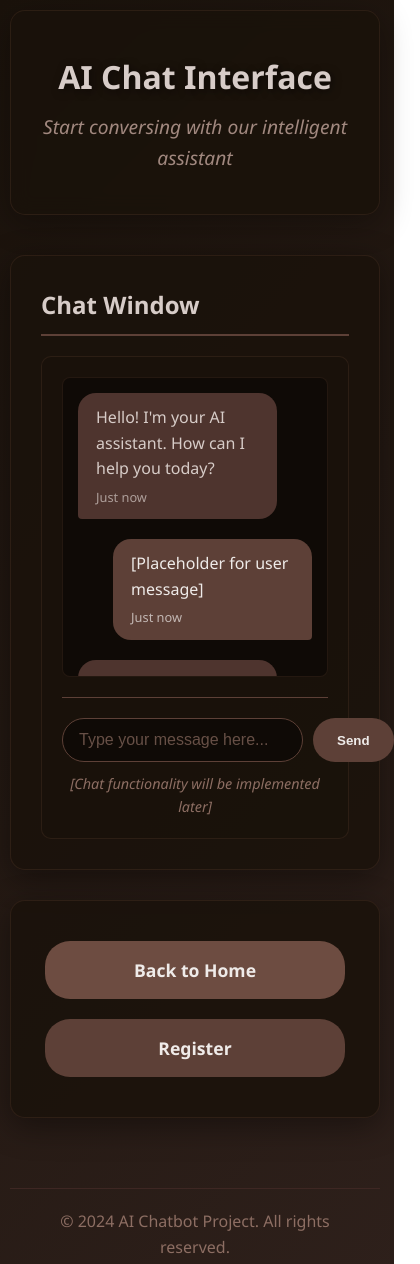
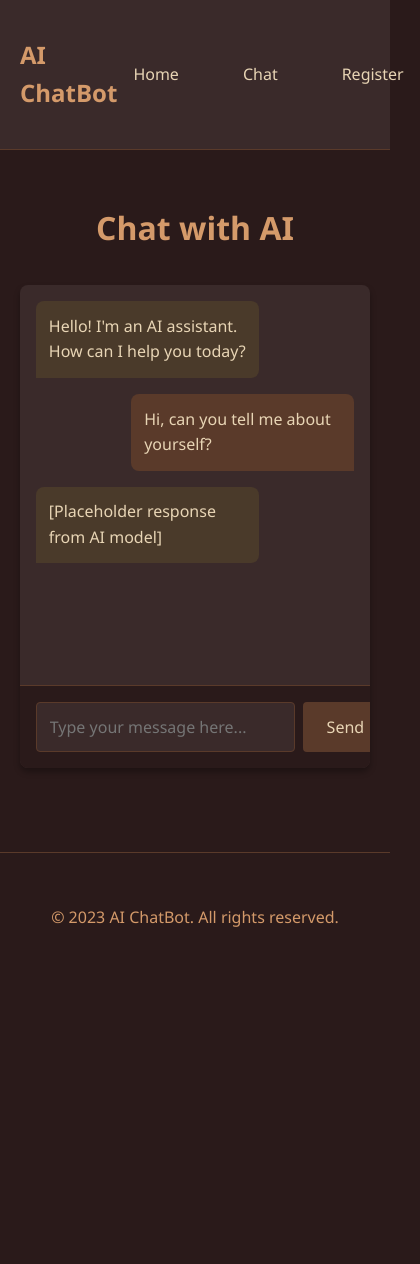
Before and after one commit to NoseCat/NoseCat.github.io, a plain HTML site: page chat.html in a window 390 px wide. Shown: the top 1264 px of the page, 420 px wide, since content can reach past the window. After the commit the page ends 982 px from the top, so only its background shows below. Drawn offline with Linux system fonts and the light colour scheme.

Commit message:
second ver

```diff
--- a/chat.html
+++ b/chat.html
@@ -3,62 +3,87 @@
 <head>
     <meta charset="UTF-8">
     <meta name="viewport" content="width=device-width, initial-scale=1.0">
-    <title>Chat - AI Chatbot</title>
+    <title>Chat - AI ChatBot</title>
     <link rel="stylesheet" href="style.css">
 </head>
 <body>
+    <header>
         <div class="container">
-        <header>
-            <h1>AI Chat Interface</h1>
-            <p class="tagline">Start conversing with our intelligent assistant</p>
+            <nav>
+                <div class="logo">AI ChatBot</div>
+                <div class="nav-links">
+                    <a href="index.html">Home</a>
+                    <a href="chat.html">Chat</a>
+                    <a href="registration.html">Register</a>
+                </div>
+            </nav>
+        </div>
     </header>
 
-        <main>
-            <section class="chat-interface">
-                <h2>Chat Window</h2>
+    <main class="container">
+        <h1 style="text-align: center; margin: 2rem 0; color: #d49a6a;">Chat with AI</h1>
+
         <div class="chat-container">
             <div class="chat-messages">
-                        <div class="message ai-message">
-                            <div class="message-content">
-                                <p>Hello! I'm your AI assistant. How can I help you today?</p>
-                                <span class="timestamp">Just now</span>
-                            </div>
+                <div class="message bot-message">
+                    Hello! I'm an AI assistant. How can I help you today?
                 </div>
                 <div class="message user-message">
-                            <div class="message-content">
-                                <p>[Placeholder for user message]</p>
-                                <span class="timestamp">Just now</span>
+                    Hi, can you tell me about yourself?
                 </div>
-                        </div>
-                        <div class="message ai-message">
-                            <div class="message-content">
-                                <p>[Placeholder for AI response]</p>
-                                <span class="timestamp">Just now</span>
-                            </div>
+                <div class="message bot-message">
+                    [Placeholder response from AI model]
                 </div>
             </div>
 
-                    <div class="chat-input-container">
-                        <div class="input-wrapper">
-                            <input type="text" class="chat-input" placeholder="Type your message here...">
-                            <button class="send-button">Send</button>
-                        </div>
-                        <p class="input-note">[Chat functionality will be implemented later]</p>
+            <div class="chat-input">
+                <input type="text" placeholder="Type your message here...">
+                <button class="btn">Send</button>
             </div>
         </div>
-            </section>
-
-            <section class="navigation">
-                <div class="nav-buttons">
-                    <a href="index.html" class="btn secondary">Back to Home</a>
-                    <a href="register.html" class="btn primary">Register</a>
-                </div>
-            </section>
     </main>
 
     <footer>
-            <p>&copy; 2024 AI Chatbot Project. All rights reserved.</p>
+        <div class="container">
+            <p>&copy; 2023 AI ChatBot. All rights reserved.</p>
+        </div>
     </footer>
-    </div>
+
+    <script>
+        // Placeholder JavaScript for chat functionality
+        document.querySelector('.chat-input button').addEventListener('click', function() {
+            const input = document.querySelector('.chat-input input');
+            const message = input.value.trim();
+
+            if (message) {
+                // Add user message
+                const userMessage = document.createElement('div');
+                userMessage.className = 'message user-message';
+                userMessage.textContent = message;
+                document.querySelector('.chat-messages').appendChild(userMessage);
+
+                // Clear input
+                input.value = '';
+
+                // Add placeholder bot response after a short delay
+                setTimeout(() => {
+                    const botMessage = document.createElement('div');
+                    botMessage.className = 'message bot-message';
+                    botMessage.textContent = '[Placeholder response from AI model]';
+                    document.querySelector('.chat-messages').appendChild(botMessage);
+
+                    // Scroll to bottom
+                    document.querySelector('.chat-messages').scrollTop = document.querySelector('.chat-messages').scrollHeight;
+                }, 500);
+            }
+        });
+
+        // Allow sending message with Enter key
+        document.querySelector('.chat-input input').addEventListener('keypress', function(e) {
+            if (e.key === 'Enter') {
+                document.querySelector('.chat-input button').click();
+            }
+        });
+    </script>
 </body>
 </html>
--- a/style.css
+++ b/style.css
@@ -1,14 +1,15 @@
+/* Reset and base styles */
 * {
     margin: 0;
     padding: 0;
     box-sizing: border-box;
+    font-family: 'Segoe UI', Tahoma, Geneva, Verdana, sans-serif;
 }
 
 body {
-    font-family: 'Segoe UI', Tahoma, Geneva, Verdana, sans-serif;
+    background-color: #2a1a1a;
+    color: #e8d5b5;
     line-height: 1.6;
-    color: #D7CCC8;
-    background: linear-gradient(135deg, #1A120B 0%, #2E201B 100%);
     min-height: 100vh;
 }
 
@@ -16,311 +17,174 @@ body {
     max-width: 1200px;
     margin: 0 auto;
     padding: 20px;
-    min-height: 100vh;
-    display: flex;
-    flex-direction: column;
 }
 
+/* Header styles */
 header {
-    text-align: center;
-    padding: 40px 0;
-    background: rgba(26, 18, 11, 0.9);
-    border-radius: 15px;
-    margin-bottom: 40px;
-    backdrop-filter: blur(10px);
-    border: 1px solid rgba(120, 80, 60, 0.2);
-    box-shadow: 0 8px 32px rgba(0, 0, 0, 0.3);
+    background-color: #3a2a2a;
+    padding: 1rem 0;
+    border-bottom: 1px solid #5a3a2a;
 }
 
-h1 {
-    font-size: 3rem;
-    color: #D7CCC8;
-    margin-bottom: 10px;
-    text-shadow: 2px 2px 8px rgba(0, 0, 0, 0.5);
+nav {
+    display: flex;
+    justify-content: space-between;
+    align-items: center;
 }
 
-.tagline {
-    font-size: 1.2rem;
-    color: #A1887F;
-    font-style: italic;
+.logo {
+    font-size: 1.5rem;
+    font-weight: bold;
+    color: #d49a6a;
 }
 
-main {
-    flex: 1;
+.nav-links {
+    display: flex;
+    gap: 2rem;
 }
 
-section {
-    background: rgba(26, 18, 11, 0.85);
-    padding: 30px;
-    margin-bottom: 30px;
-    border-radius: 15px;
-    box-shadow: 0 8px 32px rgba(0, 0, 0, 0.4);
-    border: 1px solid rgba(120, 80, 60, 0.2);
+.nav-links a {
+    color: #e8d5b5;
+    text-decoration: none;
+    padding: 0.5rem 1rem;
+    border-radius: 4px;
+    transition: all 0.3s ease;
 }
 
-h2 {
-    color: #D7CCC8;
-    margin-bottom: 20px;
-    border-bottom: 2px solid #5D4037;
-    padding-bottom: 10px;
+.nav-links a:hover {
+    background-color: #5a3a2a;
+    color: #ffa500;
 }
 
-h3 {
-    color: #BCAAA4;
-    margin-bottom: 15px;
+/* Main content styles */
+.hero {
+    text-align: center;
+    padding: 4rem 0;
 }
 
-.model-info p {
-    margin-bottom: 20px;
-    font-size: 1.1rem;
+.hero h1 {
+    font-size: 3rem;
+    margin-bottom: 1rem;
+    color: #d49a6a;
 }
 
-.model-features {
-    display: flex;
-    gap: 30px;
-    flex-wrap: wrap;
-}
-
-.feature {
-    flex: 1;
-    min-width: 250px;
-}
-
-.feature ul {
-    list-style-type: none;
-    padding-left: 0;
-}
-
-.feature li {
-    padding: 8px 0;
-    border-bottom: 1px solid #3E2723;
-    position: relative;
-    padding-left: 25px;
-}
-
-.feature li:before {
-    content: "✓";
-    color: #8D6E63;
-    font-weight: bold;
-    position: absolute;
-    left: 0;
-}
-
-.author-section {
-    text-align: center;
-}
-
-.author-section p {
-    font-size: 1.1rem;
+.hero p {
+    font-size: 1.2rem;
     max-width: 600px;
-    margin: 0 auto;
-}
-
-.navigation {
-    text-align: center;
-    padding: 40px 0;
-}
-
-.nav-buttons {
-    display: flex;
-    gap: 20px;
-    justify-content: center;
-    flex-wrap: wrap;
+    margin: 0 auto 2rem;
 }
 
 .btn {
-    padding: 15px 30px;
+    display: inline-block;
+    background-color: #5a3a2a;
+    color: #e8d5b5;
+    padding: 0.8rem 1.5rem;
     text-decoration: none;
-    border-radius: 25px;
-    font-weight: bold;
+    border-radius: 4px;
     transition: all 0.3s ease;
     border: none;
     cursor: pointer;
-    font-size: 1.1rem;
-    min-width: 150px;
-    text-align: center;
+    font-size: 1rem;
 }
 
-.btn.primary {
-    background: #5D4037;
-    color: #EFEBE9;
+.btn:hover {
+    background-color: #ffa500;
+    color: #2a1a1a;
 }
 
-.btn.primary:hover {
-    background: #4E342E;
-    transform: translateY(-2px);
-    box-shadow: 0 5px 15px rgba(93, 64, 55, 0.5);
-}
-
-.btn.secondary {
-    background: #6D4C41;
-    color: #EFEBE9;
-}
-
-.btn.secondary:hover {
-    background: #5D4037;
-    transform: translateY(-2px);
-    box-shadow: 0 5px 15px rgba(109, 76, 65, 0.5);
-}
-
-footer {
-    text-align: center;
-    padding: 20px;
-    margin-top: 40px;
-    color: #8D6E63;
-    border-top: 1px solid #3E2723;
-}
-
-/* Chat specific styles */
+/* Chat interface styles */
 .chat-container {
-    background: rgba(26, 18, 11, 0.95);
-    border-radius: 10px;
-    padding: 20px;
-    margin-top: 20px;
-    border: 1px solid rgba(120, 80, 60, 0.2);
+    max-width: 800px;
+    margin: 2rem auto;
+    background-color: #3a2a2a;
+    border-radius: 8px;
+    overflow: hidden;
+    box-shadow: 0 4px 6px rgba(0, 0, 0, 0.3);
 }
 
 .chat-messages {
     height: 400px;
     overflow-y: auto;
-    padding: 15px;
-    background: rgba(15, 10, 6, 0.9);
-    border-radius: 8px;
-    margin-bottom: 20px;
-    border: 1px solid rgba(120, 80, 60, 0.2);
-}
-
-.chat-messages::-webkit-scrollbar {
-    width: 8px;
-}
-
-.chat-messages::-webkit-scrollbar-track {
-    background: rgba(26, 18, 11, 0.5);
-    border-radius: 4px;
-}
-
-.chat-messages::-webkit-scrollbar-thumb {
-    background: #5D4037;
-    border-radius: 4px;
+    padding: 1rem;
+    display: flex;
+    flex-direction: column;
+    gap: 1rem;
 }
 
 .message {
-    margin-bottom: 20px;
-    display: flex;
+    max-width: 70%;
+    padding: 0.8rem;
+    border-radius: 8px;
 }
 
 .user-message {
-    justify-content: flex-end;
+    align-self: flex-end;
+    background-color: #5a3a2a;
+    border-bottom-right-radius: 0;
 }
 
-.ai-message {
-    justify-content: flex-start;
-}
-
-.message-content {
-    max-width: 70%;
-    padding: 12px 18px;
-    border-radius: 18px;
-    position: relative;
-}
-
-.user-message .message-content {
-    background: #5D4037;
-    color: #EFEBE9;
-    border-bottom-right-radius: 4px;
-}
-
-.ai-message .message-content {
-    background: #4E342E;
-    color: #D7CCC8;
-    border-bottom-left-radius: 4px;
-}
-
-.timestamp {
-    font-size: 0.8rem;
-    opacity: 0.7;
-    display: block;
-    margin-top: 5px;
-}
-
-.chat-input-container {
-    border-top: 1px solid #5D4037;
-    padding-top: 20px;
-}
-
-.input-wrapper {
-    display: flex;
-    gap: 10px;
-    margin-bottom: 10px;
+.bot-message {
+    align-self: flex-start;
+    background-color: #4a3a2a;
+    border-bottom-left-radius: 0;
 }
 
 .chat-input {
+    display: flex;
+    padding: 1rem;
+    background-color: #2a1a1a;
+    border-top: 1px solid #5a3a2a;
+}
+
+.chat-input input {
     flex: 1;
-    padding: 12px 16px;
-    border: 1px solid #5D4037;
-    border-radius: 25px;
-    background: rgba(15, 10, 6, 0.9);
-    color: #D7CCC8;
+    padding: 0.8rem;
+    background-color: #3a2a2a;
+    border: 1px solid #5a3a2a;
+    border-radius: 4px;
+    color: #e8d5b5;
     font-size: 1rem;
 }
 
-.chat-input:focus {
-    outline: none;
-    border-color: #8D6E63;
-    box-shadow: 0 0 0 2px rgba(141, 110, 99, 0.3);
+.chat-input button {
+    margin-left: 0.5rem;
 }
 
-.chat-input::placeholder {
-    color: #8D6E63;
-    opacity: 0.7;
+/* Form styles */
+.form-container {
+    max-width: 500px;
+    margin: 2rem auto;
+    background-color: #3a2a2a;
+    padding: 2rem;
+    border-radius: 8px;
+    box-shadow: 0 4px 6px rgba(0, 0, 0, 0.3);
 }
 
-.send-button {
-    padding: 12px 24px;
-    background: #5D4037;
-    color: #EFEBE9;
-    border: none;
-    border-radius: 25px;
-    cursor: pointer;
-    font-weight: bold;
-    transition: background 0.3s ease;
+.form-group {
+    margin-bottom: 1.5rem;
 }
 
-.send-button:hover {
-    background: #4E342E;
+.form-group label {
+    display: block;
+    margin-bottom: 0.5rem;
+    color: #d49a6a;
 }
 
-.input-note {
-    text-align: center;
-    font-size: 0.9rem;
-    color: #8D6E63;
-    font-style: italic;
+.form-group input {
+    width: 100%;
+    padding: 0.8rem;
+    background-color: #2a1a1a;
+    border: 1px solid #5a3a2a;
+    border-radius: 4px;
+    color: #e8d5b5;
+    font-size: 1rem;
 }
 
-@media (max-width: 768px) {
-    .container {
-        padding: 10px;
-    }
-
-    h1 {
-        font-size: 2rem;
-    }
-
-    .nav-buttons {
-        flex-direction: column;
-        align-items: center;
-    }
-
-    .btn {
-        width: 100%;
-        max-width: 300px;
-    }
-
-    .chat-messages {
-        height: 300px;
-    }
-
-    .message-content {
-        max-width: 85%;
-    }
+/* Footer styles */
+footer {
+    text-align: center;
+    padding: 2rem 0;
+    margin-top: 2rem;
+    border-top: 1px solid #5a3a2a;
+    color: #d49a6a;
 }
```
Also changed, not shown: register.html (deleted, +0 -38 lines), registration.html (added, +71 -0 lines). Lines whose indentation alone changed are shown as unchanged.
